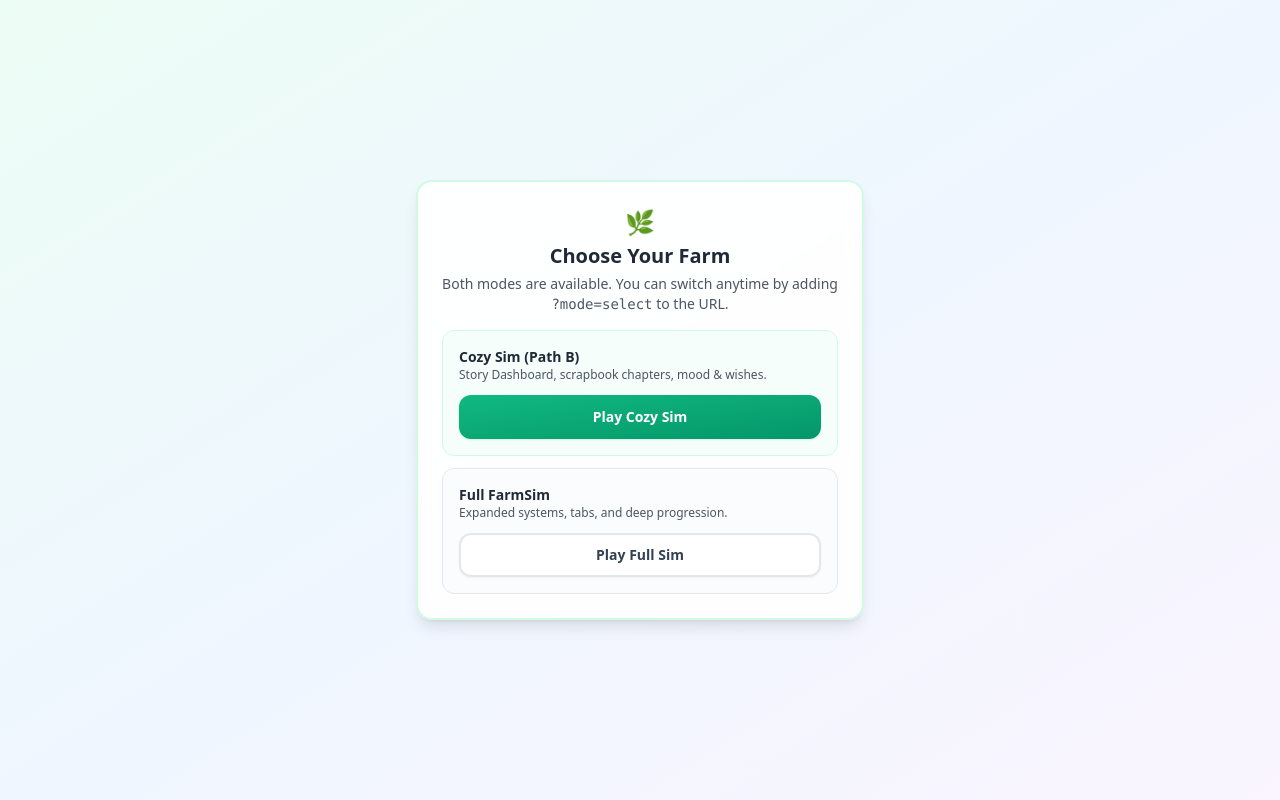
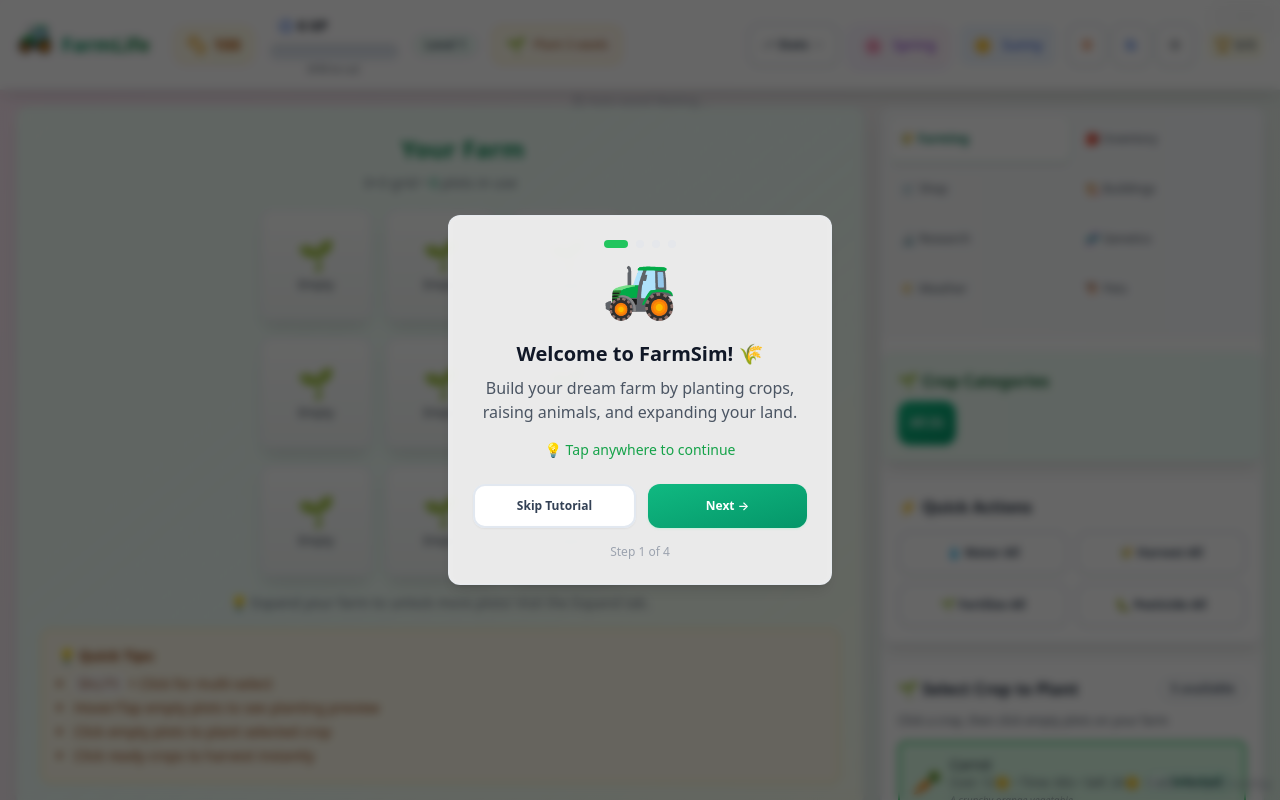
Before and after one commit to Sappgulf/FarmSim, a React (Vite) app: page / in a window 1280 px wide. Shown: the top 800 px of the page. Built offline with nearby package versions, Linux system fonts and the light colour scheme.

Commit message:
revert: remove mode selector and default to FarmSim

```diff
--- a/src/components/GameLauncher.jsx
+++ /dev/null
@@ -1,38 +0,0 @@
-/**
- * GameLauncher
- * Simple mode selector to access both FarmSim (full) and Cozy Path B.
- */
-import React, { memo } from 'react';
-import { Button } from './ui/button';
-
-function GameLauncherComponent({ onSelect }) {
-  return (
-    <div className="min-h-screen flex items-center justify-center px-4 py-10">
-      <div className="max-w-md w-full bg-white/90 backdrop-blur border-2 border-emerald-100 rounded-2xl shadow-lg p-6 space-y-4">
-        <div className="text-center space-y-1">
-          <div className="text-2xl">🌿</div>
-          <h1 className="text-xl font-bold text-gray-800">Choose Your Farm</h1>
-          <p className="text-sm text-gray-600">
-            Both modes are available. You can switch anytime by adding <span className="font-mono">?mode=select</span> to the URL.
-          </p>
-        </div>
-
-        <div className="space-y-3">
-          <div className="p-4 rounded-xl border border-emerald-100 bg-emerald-50/50">
-            <div className="text-sm font-semibold text-gray-800">Cozy Sim (Path B)</div>
-            <div className="text-xs text-gray-600">Story Dashboard, scrapbook chapters, mood & wishes.</div>
-            <Button className="mt-3 w-full" onClick={() => onSelect?.('cozy')}>Play Cozy Sim</Button>
-          </div>
-
-          <div className="p-4 rounded-xl border border-slate-200 bg-slate-50/60">
-            <div className="text-sm font-semibold text-gray-800">Full FarmSim</div>
-            <div className="text-xs text-gray-600">Expanded systems, tabs, and deep progression.</div>
-            <Button variant="outline" className="mt-3 w-full" onClick={() => onSelect?.('full')}>Play Full Sim</Button>
-          </div>
-        </div>
-      </div>
-    </div>
-  );
-}
-
-export const GameLauncher = memo(GameLauncherComponent);
--- a/src/main.jsx
+++ b/src/main.jsx
@@ -1,11 +1,8 @@
-import React, { Suspense, useEffect, useMemo, useState } from "react";
+import React from "react";
 import ReactDOM from "react-dom/client";
+import FarmSim from "./components/farm-sim/core/FarmSim";
 import GameErrorBoundary from "./components/GameErrorBoundary";
-import { GameLauncher } from "./components/GameLauncher";
 import "./index.css";
-
-const FarmSim = React.lazy(() => import("./components/farm-sim/core/FarmSim"));
-const FarmGame = React.lazy(() => import("./components/FarmGame"));
 
 // Register service worker for PWA/offline support (production only)
 if ("serviceWorker" in navigator) {
@@ -30,46 +27,9 @@
   });
 }
 
-function App() {
-  const params = useMemo(() => new URLSearchParams(window.location.search), []);
-  const forcedMode = params.get("mode");
-  const [mode, setMode] = useState(() => {
-    if (forcedMode && forcedMode !== "select") return forcedMode;
-    return localStorage.getItem("farmSim_mode");
-  });
-
-  useEffect(() => {
-    if (forcedMode && forcedMode !== "select") {
-      setMode(forcedMode);
-      localStorage.setItem("farmSim_mode", forcedMode);
-    }
-  }, [forcedMode]);
-
-  const handleSelect = (nextMode) => {
-    localStorage.setItem("farmSim_mode", nextMode);
-    setMode(nextMode);
-  };
-
-  if (!mode || forcedMode === "select") {
-    return <GameLauncher onSelect={handleSelect} />;
-  }
-
-  const fallback = (
-    <div className="min-h-screen flex items-center justify-center text-sm text-gray-600">
-      Loading farm...
-    </div>
-  );
-
-  return (
-    <Suspense fallback={fallback}>
-      {mode === "cozy" ? <FarmGame /> : <FarmSim />}
-    </Suspense>
-  );
-}
-
 // Load the full game with error boundary
 ReactDOM.createRoot(document.getElementById("root")).render(
   <GameErrorBoundary>
-    <App />
+    <FarmSim />
   </GameErrorBoundary>
 );
```
Also changed, not shown: 2 other files (tests, documents, lock files or other folders).
